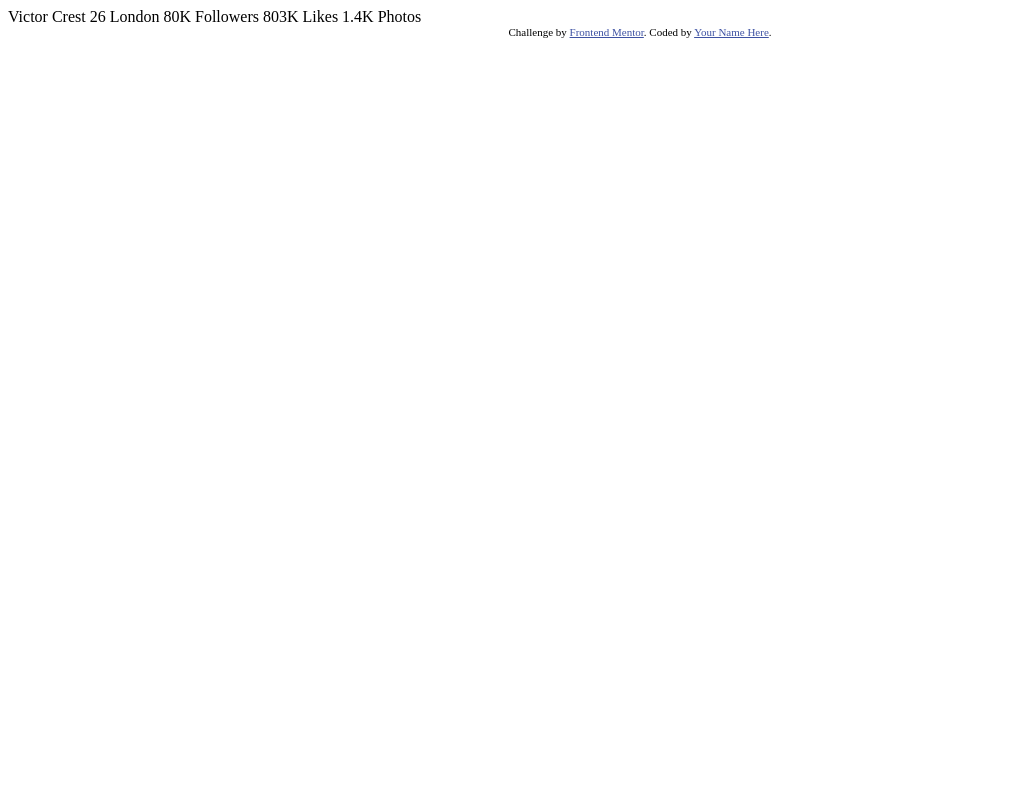
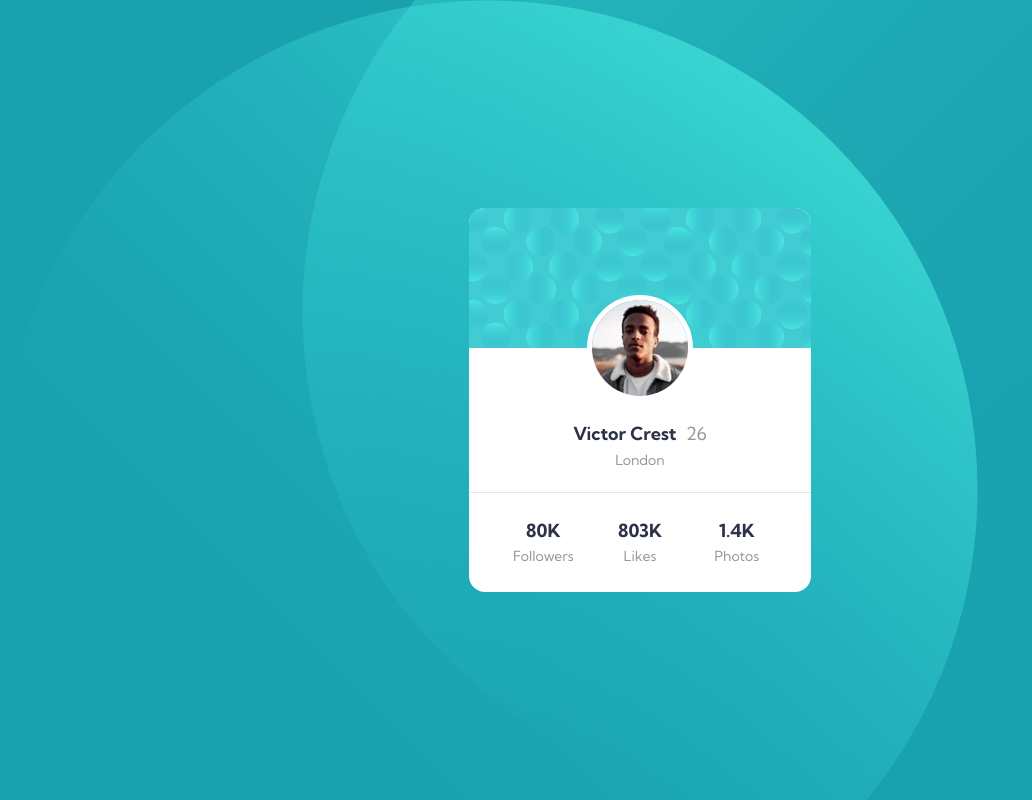
Before and after one commit to JonathanRe/profile-card-component-main, a plain HTML site: page index.html in a window 1280 px wide. Shown: the whole page, without its empty margins (0-1032 px from the left). Drawn offline with Linux system fonts and the light colour scheme.

Commit message:
styled card, stuck on background

```diff
--- a/index.html
+++ b/index.html
@@ -4,7 +4,14 @@
   <meta charset="UTF-8">
   <meta name="viewport" content="width=device-width, initial-scale=1.0"> <!-- displays site properly based on user's device -->
 
+  <link rel="stylesheet" href="style.css">
+
   <link rel="icon" type="image/png" sizes="32x32" href="./images/favicon-32x32.png">
+
+  <!-- Google Fonts -->
+  <link rel="preconnect" href="https://fonts.googleapis.com">
+  <link rel="preconnect" href="https://fonts.gstatic.com" crossorigin>
+  <link href="https://fonts.googleapis.com/css2?family=Kumbh+Sans:wght@400;700&display=swap" rel="stylesheet">
 
   <title>Frontend Mentor | Profile card component</title>
 
@@ -15,21 +22,38 @@
   </style>
 </head>
 <body>
-  Victor Crest
-  26
-  London
+  <div class="card">
+    <div class="card__header">
+      <img class="portrait" src="./images/image-victor.jpg" alt="Portrait of Victor">
+    </div>
 
-  80K
-  Followers
+    <div class="personal">
+      <p class="name-and-age">
+        <span class="name">Victor Crest</span>
+        26
+      </p>
+      <p class="location">London</p>
+    </div>
 
-  803K
-  Likes
+    <div class="stats | grid-auto-flow">
+      <p class="grid-flow">
+        <span class="stats__value">80K</span>
+        <span class="stats__description">Followers</span>
+      </p>
+      <p class="grid-flow">
+        <span class="stats__value">803K</span>
+        <span class="stats__description">Likes</span>
+      </p>
+      <p class="grid-flow">
+        <span class="stats__value">1.4K</span>
+        <span class="stats__description">Photos</span>
+      </p>
+    </div>
+  </div>
 
-  1.4K
-  Photos
-  <div class="attribution">
+  <!-- <div class="attribution">
     Challenge by <a href="https://www.frontendmentor.io?ref=challenge" target="_blank">Frontend Mentor</a>.
     Coded by <a href="#">Your Name Here</a>.
-  </div>
+  </div> -->
 </body>
 </html>
--- /dev/null
+++ b/style.css
@@ -0,0 +1,123 @@
+:root {
+    --clr-primary-400: hsl(185, 75%, 39%);
+
+    --clr-secondary-400: hsl(227, 10%, 46%);
+    --clr-secondary-600: hsl(229, 23%, 23%);
+
+    --clr-neutral-100: hsl(0, 0%, 100%);
+    --clr-neutral-200: hsl(0, 0%, 90%);
+    --clr-neutral-400: hsl(0, 0%, 59%);
+
+    --fs-400: 0.875rem;
+    --fs-600: 1.125rem;
+
+    --ff-base: 'Kumbh Sans', sans-serif;
+
+    --fw-regular: 400;
+    --fw-bold: 700;
+}
+
+*,
+*::before,
+*::after {
+  box-sizing: border-box;
+}
+
+* {
+  margin: 0;
+  font: inherit;
+}
+
+img,
+svg {
+  display: block;
+  max-width: 100%;
+}
+
+.flex-group {
+    display: flex;
+    align-items: center;
+    gap: 1rem;
+    flex-wrap: wrap;
+}
+
+[class*="grid-"] {
+    display: grid;
+    gap: 1rem;
+}
+
+.grid-flow {
+    align-content: start;
+    gap: 0;
+}
+
+.grid-auto-flow {
+    grid-auto-flow: column;
+    grid-auto-columns: 1fr;
+    gap: 2.25rem;
+}
+
+body {
+    font-family: var(--ff-base);
+    font-size: var(--fs-400);
+    line-height: 1.6;
+    color: var(--clr-neutral-400);
+    background-color: var(--clr-primary-400);
+    background-image:
+        url(./images/bg-pattern-top.svg),
+        url(./images/bg-pattern-bottom.svg);
+    background-position: top left, bottom right;
+    background-repeat: no-repeat, no-repeat;
+    padding: 0 1.5rem;
+    display: grid;
+    place-content: center;
+    min-height: 100vh;
+    place-items: center;
+}
+
+.card {
+    overflow: hidden;
+    border-radius: 1rem;
+    background-color: var(--clr-neutral-100);
+    text-align: center;
+}
+
+.card__header {
+    height: 140px;
+    background-image: url(./images/bg-pattern-card.svg);
+    position: relative;
+}
+
+.portrait {
+    border-radius: 50%;
+    border: 5px solid var(--clr-neutral-100);
+    position: absolute;
+    left: 0;
+    right: 0;
+    margin-inline: auto;
+    bottom: -53px;
+}
+
+.personal {
+    padding: 4.5rem 0 1.25rem;
+}
+
+.stats {
+    border-top: 1px solid var(--clr-neutral-200);
+    padding: 1.5rem 2.75rem;
+}
+
+.name-and-age,
+.stats__value {
+    font-size: var(--fs-600);
+}
+
+.name,
+.stats__value {
+    font-weight: var(--fw-bold);
+    color: var(--clr-secondary-600);
+}
+
+.name {
+    margin-right: 5px;
+}
```
